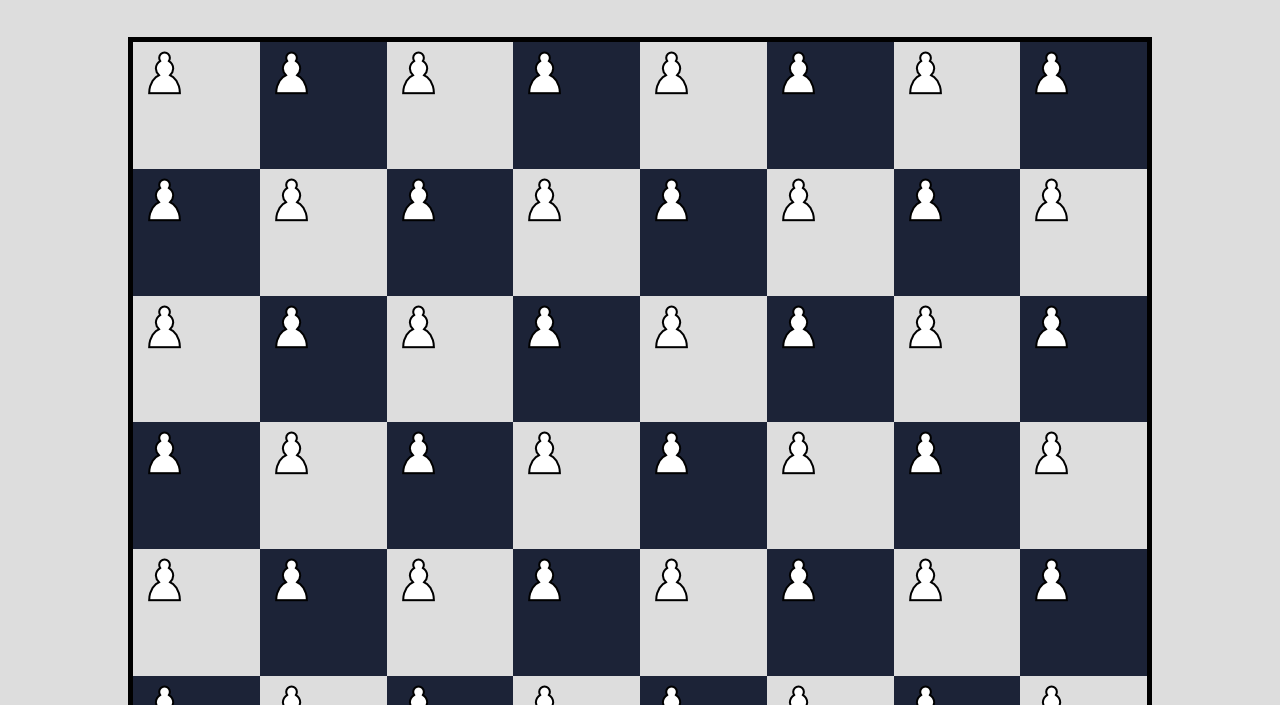
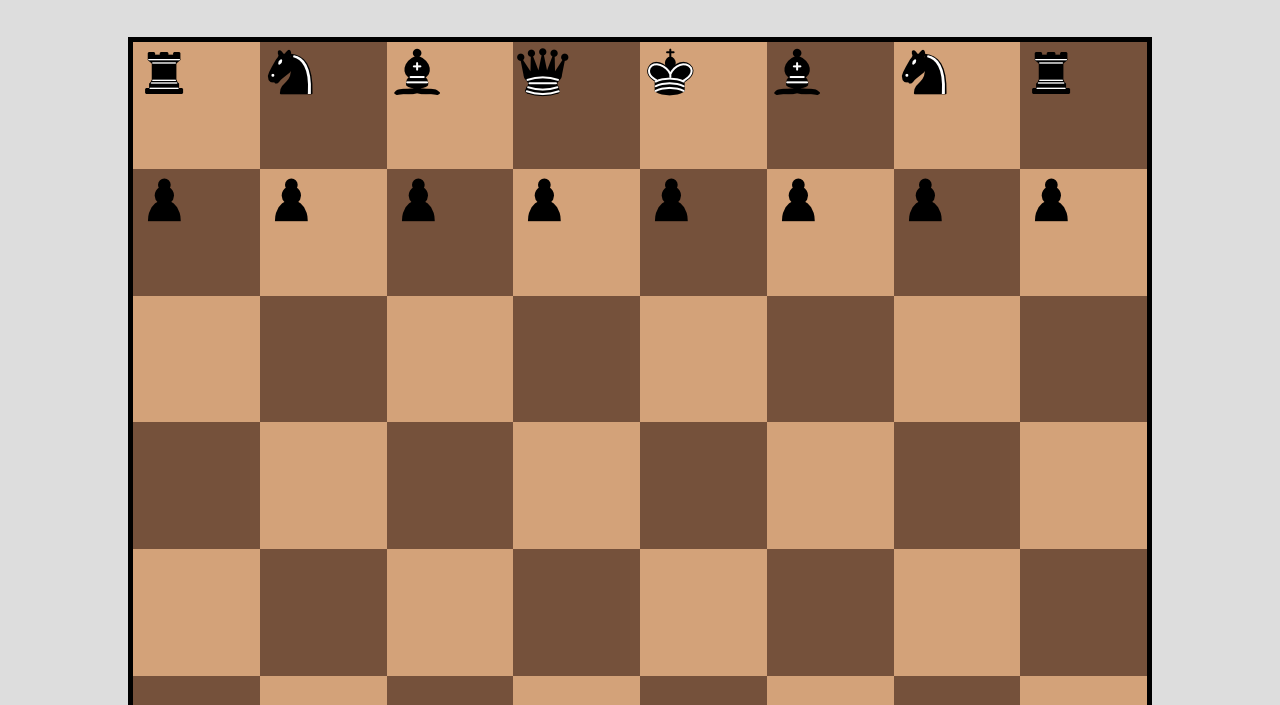
Before and after one commit to avidlaud/Line-Of-Sight-Chess, a plain HTML site: page index.html in a window 1280 px wide. Shown: the part 95-800 px from the top of the page. Drawn offline with Linux system fonts and the light colour scheme.

Commit message:
Create initial board state

```diff
--- a/app.js
+++ b/app.js
@@ -2,17 +2,6 @@ let board_container = document.querySelector(".board");
 
 const Files = {
     A: 1, B: 2, C: 3, D: 4, E: 5, F: 6, G: 7, H: 8
-}
-
-const Ranks = {
-    8:8,
-    7:7,
-    6:6,
-    5:5,
-    4:4,
-    3:3,
-    2:2,
-    1:1
 }
 
 const Positions = {
@@ -24,6 +13,11 @@ const Positions = {
     A3:40,  B3:41,  C3:42,  D3:43,  E3:44,  F3:45,  G3:46,  H3:47,
     A2:48,  B2:49,  C2:50,  D2:51,  E2:52,  F2:53,  G2:54,  H2:55,
     A1:56,  B1:57,  C1:58,  D1:59,  E1:60,  F1:61,  G1:62,  H1:63
+}
+
+const Players = {
+    White: true,
+    Black: false
 }
 
 function getPosFromIndex(index) {
@@ -53,17 +47,44 @@ class Board {
 
     setNewBoard() {
         this.board = [];
+        /*
         for(let i = 0; i < 64; i++) {
             this.board.push(new Pawn(i, i, true));
         }
+        */
+        this.board.push(new Rook(Files.A, 8, Players.Black));
+        this.board.push(new Knight(Files.B, 8, Players.Black));
+        this.board.push(new Bishop(Files.C, 8, Players.Black));
+        this.board.push(new Queen(Files.D, 8, Players.Black));
+        this.board.push(new King(Files.E, 8, Players.Black));
+        this.board.push(new Bishop(Files.F, 8, Players.Black));
+        this.board.push(new Knight(Files.G, 8, Players.Black));
+        this.board.push(new Rook(Files.H, 8, Players.Black));
+        for(let i = 1; i <= 8; i++) {
+            this.board.push(new Pawn(i, 7, Players.Black));
+        }
+        for(let i = 0; i < 32; i++) {
+            this.board.push(null);
+        }
+        for(let i = 1; i <= 8; i++) {
+            this.board.push(new Pawn(i, 2, Players.White));
+        }
+        this.board.push(new Rook(Files.A, 8, Players.White));
+        this.board.push(new Knight(Files.B, 8, Players.White));
+        this.board.push(new Bishop(Files.C, 8, Players.White));
+        this.board.push(new Queen(Files.D, 8, Players.White));
+        this.board.push(new King(Files.E, 8, Players.White));
+        this.board.push(new Bishop(Files.F, 8, Players.White));
+        this.board.push(new Knight(Files.G, 8, Players.White));
+        this.board.push(new Rook(Files.H, 8, Players.White));
     }
 
     drawBoard() {
         this.board.forEach((e, i) => {
-            let color = e.color ? "white":"black";
-            let type = "images/" + color + "-" + e.constructor.name.toLowerCase() + ".png";
+            let image = (e === null) ? "":"<img src=images/" + (e.color ? "white":"black") + "-" + e.constructor.name.toLowerCase() + ".png>";
+            let squareColor = ((i+Math.floor(i/8))%2===1) ? "dark-square":"light-square";
             //"images/white-pawn.png"
-            board_container.innerHTML += `<div id="block_${i}" class="square square-color-${(i+Math.floor(i/8))%2}"><div id="square_${i}" class="square-content"><img src=${type}></div></div>`;
+            board_container.innerHTML += `<div id="block_${i}" class="square ${squareColor}"><div id="square_${i}" class="square-content">${image}</div></div>`;
             console.log(getPosFromIndex(i));
         });
     }
@@ -150,13 +171,4 @@ class King extends Piece {
     toString() {return "King"}
 }
 
-class EmptySquare extends Piece {
-
-    constructor(file, rank, color) {
-        super(file, rank, color);
-    }
-
-    toString() {return "Empty"}
-}
-
 game = new LOSChess();
--- a/style.css
+++ b/style.css
@@ -48,12 +48,12 @@ h2 {
     top: 0;
 }
 
-.square-color-1 {
-    background: #B7D1E2;
+.light-square {
+    background: #D3A279;
 }
 
-.square-color-1 {
-    background: #1C2337;
+.dark-square {
+    background: #75513B;
 }
 
 .white-pawn {
```
